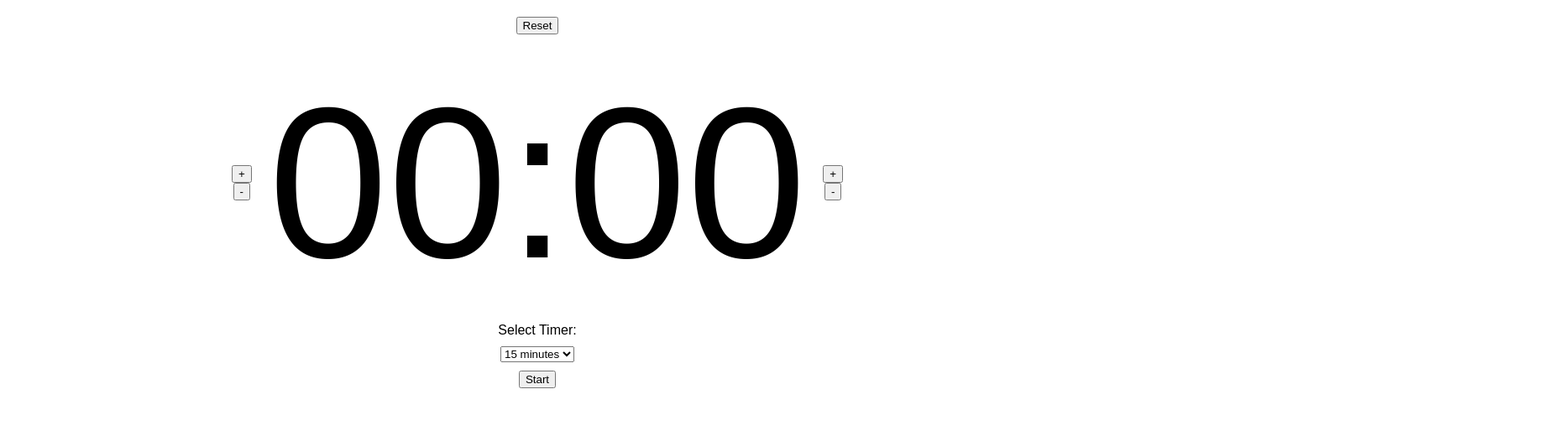
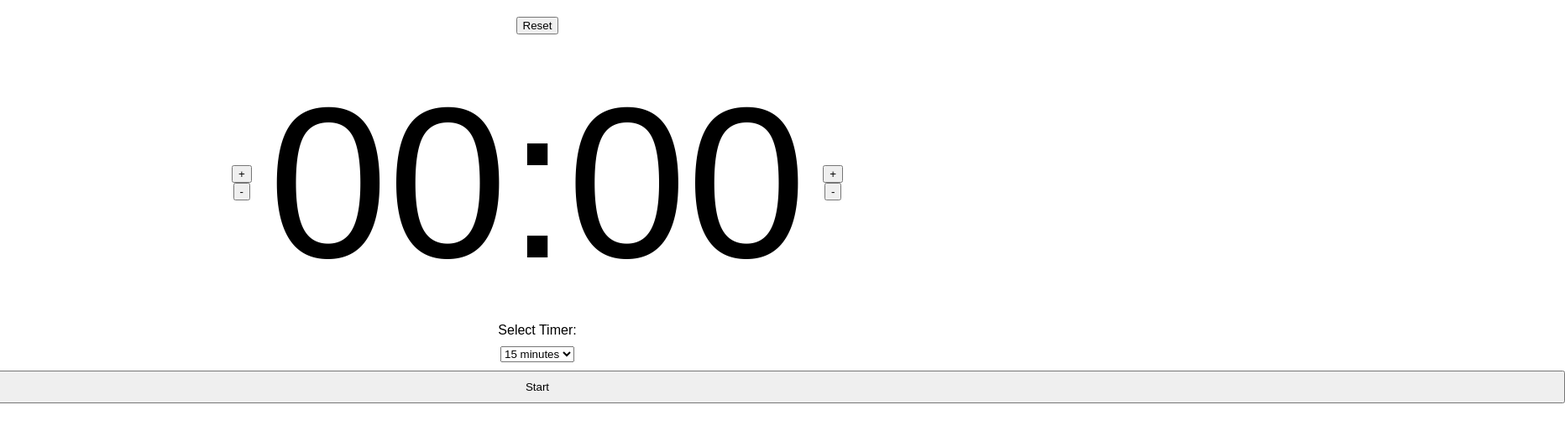
Before and after one commit to ilatvala/floorball, a plain HTML site: page index.html in a window 1280 px wide. Shown: the whole page at 84% size, 1864 px wide, since content can reach past the window. Drawn offline with Linux system fonts and the light colour scheme.

Commit message:
made start/stop toggle bigger

```diff
--- a/index.html
+++ b/index.html
@@ -38,6 +38,8 @@
     }
     #toggleBtn {
       margin-top: 10px;
+      width: 200%; /* 100% bigger */
+      padding: 10px; /* added padding for better appearance */
     }
   </style>
   <title>Timer App</title>
```
